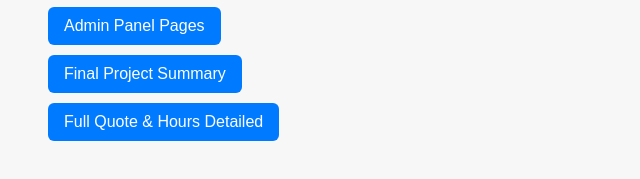
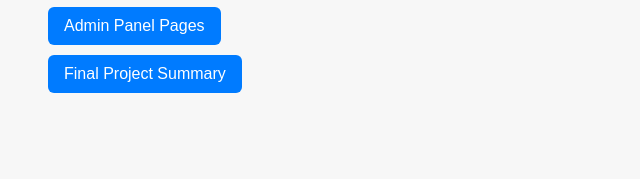
Before and after one commit to balajitsi121/StaffConnect-doc, a plain HTML site: page index.html in a window 1280 px wide. Shown: the part 169-348 px from the top of the page, without its empty margins (0-640 px from the left). Drawn offline with Linux system fonts and the light colour scheme.

Commit message:
Comment out Full Quote & Hours Detailed link
Comment out the link to 'Full Quote & Hours Detailed' in the navigation.

```diff
--- a/index.html
+++ b/index.html
@@ -40,7 +40,7 @@
     <li><a href="staff_connect_api_documentation_full.html" target="_blank">API Documentation</a></li>
     <li><a href="staff_connect_admin_panel_pages.html" target="_blank">Admin Panel Pages</a></li>
     <li><a href="staff_connect_final_project_summary (1).html" target="_blank">Final Project Summary</a></li>
-    <li><a href="staff_connect_full_quote_hours_detailed.html" target="_blank">Full Quote & Hours Detailed</a></li>
+    <!-- <li><a href="staff_connect_full_quote_hours_detailed.html" target="_blank">Full Quote & Hours Detailed</a></li> -->
   </ul>
 </body>
 </html>
```
